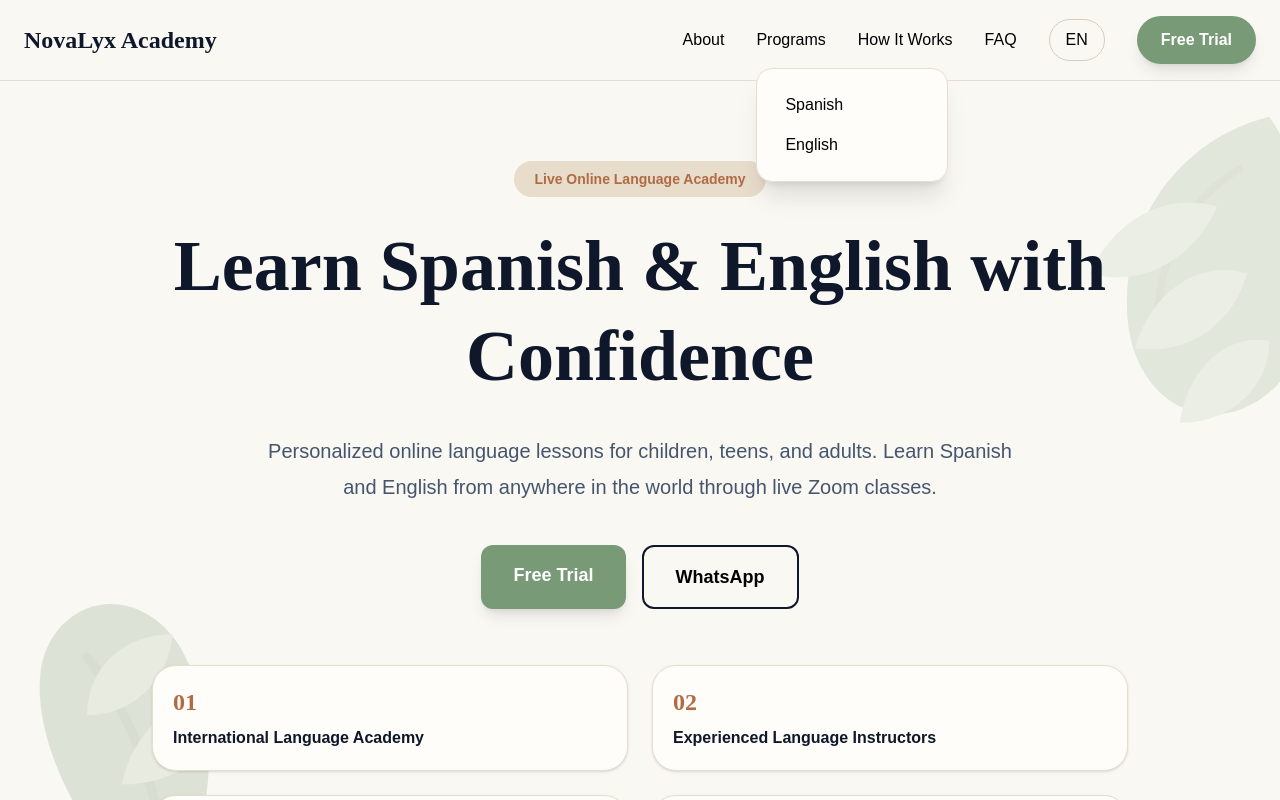
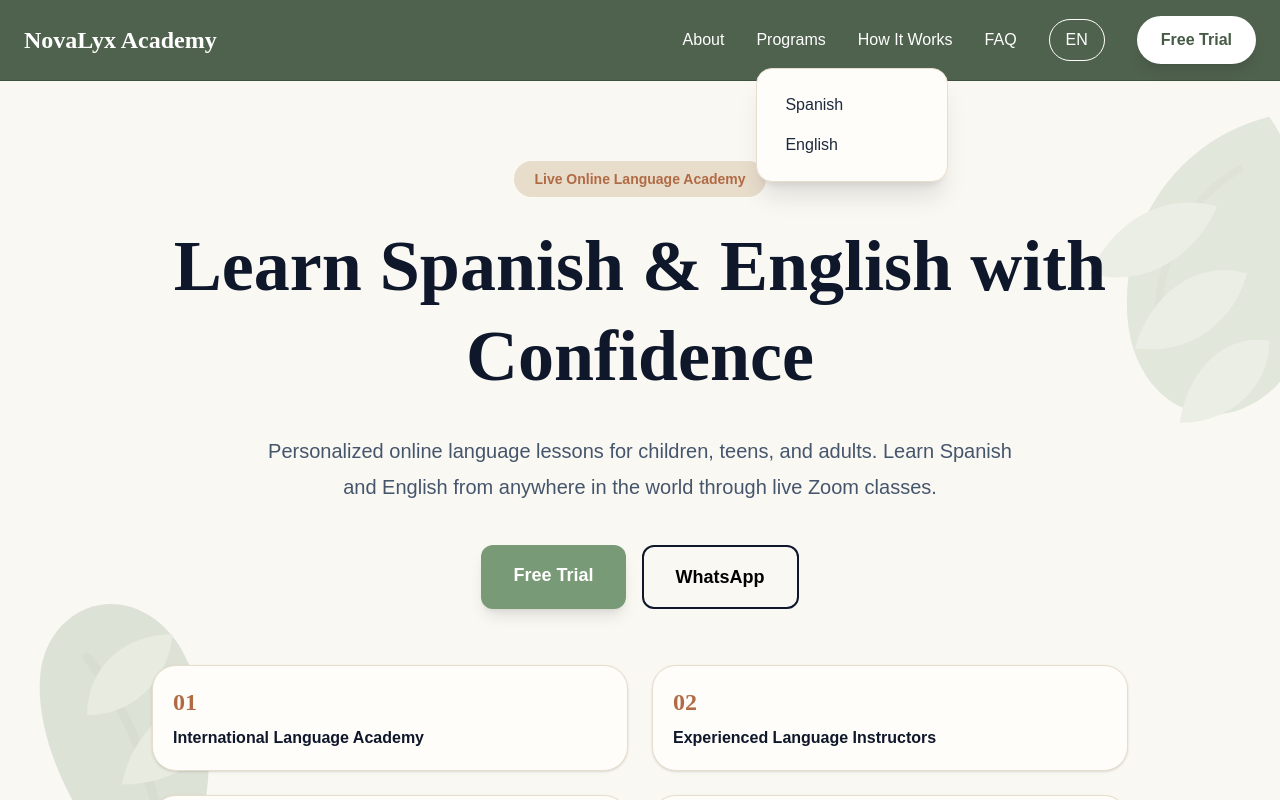
Before and after one commit to daniices/novalyx-academy, a React (Vite) app: page / in a window 1280 px wide. Both pictures are taken after a click on the button "Programs". Shown: the top 800 px of the page. Built offline with nearby package versions, Linux system fonts and the light colour scheme.

Commit message:
Update navbar to darker botanical green theme

```diff
--- a/src/components/Navbar.jsx
+++ b/src/components/Navbar.jsx
@@ -10,7 +10,7 @@ function Navbar() {
   const t = translations[language];
 
   return (
-    <header className="sticky top-0 z-50 border-b border-[#E7DDCC] bg-[#FAF8F3]/90 backdrop-blur-md">
+    <header className="sticky top-0 z-50 border-b border-[#3E503D] bg-[#465A45]/95 backdrop-blur-md">
 
       <div className="mx-auto flex h-20 max-w-7xl items-center justify-between px-6">
 
@@ -18,11 +18,12 @@ function Navbar() {
         {/* Logo */}
 
         <h1
-          className="text-2xl font-bold text-slate-900"
+          className="text-2xl font-bold text-white"
           style={{ fontFamily: "Playfair Display" }}
         >
           NovaLyx Academy
         </h1>
+
 
 
 
@@ -34,20 +35,22 @@ function Navbar() {
 
           <a
             href="#about"
-            className="transition hover:text-[#B06B45]"
+            className="text-white transition hover:text-[#F7E6D5]"
           >
             {t.about}
           </a>
 
 
 
-          {/* Programs */}
+
+
+          {/* Programs Dropdown */}
 
           <div className="relative">
 
             <button
               onClick={() => setProgramOpen(!programOpen)}
-              className="transition hover:text-[#B06B45]"
+              className="text-white transition hover:text-[#F7E6D5]"
             >
               {t.programs || "Programs"}
             </button>
@@ -58,20 +61,23 @@ function Navbar() {
 
               <div className="absolute left-0 mt-4 w-48 rounded-2xl border border-[#E7DDCC] bg-[#FFFDF9] p-4 shadow-xl">
 
+
                 <a
                   href="#courses"
-                  className="block rounded-lg px-3 py-2 hover:bg-[#F3ECE0]"
+                  className="block rounded-lg px-3 py-2 text-slate-800 transition hover:bg-[#F3ECE0]"
                 >
                   {t.spanishProgram || "Spanish"}
                 </a>
 
 
+
                 <a
                   href="#courses"
-                  className="block rounded-lg px-3 py-2 hover:bg-[#F3ECE0]"
+                  className="block rounded-lg px-3 py-2 text-slate-800 transition hover:bg-[#F3ECE0]"
                 >
                   {t.englishProgram || "English"}
                 </a>
+
 
               </div>
 
@@ -83,9 +89,10 @@ function Navbar() {
 
 
 
+
           <a
             href="#how"
-            className="transition hover:text-[#B06B45]"
+            className="text-white transition hover:text-[#F7E6D5]"
           >
             {t.howNav}
           </a>
@@ -93,9 +100,10 @@ function Navbar() {
 
 
 
+
           <a
             href="#faq"
-            className="transition hover:text-[#B06B45]"
+            className="text-white transition hover:text-[#F7E6D5]"
           >
             {t.faq}
           </a>
@@ -104,9 +112,13 @@ function Navbar() {
 
 
 
+
+
+          {/* Language Button */}
+
           <button
             onClick={toggleLanguage}
-            className="rounded-full border border-[#D8CCB8] px-4 py-2 transition hover:bg-[#EDE5D8]"
+            className="rounded-full border border-white px-4 py-2 text-white transition hover:bg-white hover:text-[#465A45]"
           >
             {language === "en" ? "EN" : "ES"}
           </button>
@@ -115,9 +127,13 @@ function Navbar() {
 
 
 
+
+
+          {/* Free Trial Button */}
+
           <a
             href="#booking"
-            className="rounded-full bg-[#799A76] px-6 py-3 font-semibold text-white shadow-lg transition duration-300 hover:-translate-y-1 hover:bg-[#5F805C]"
+            className="rounded-full bg-white px-6 py-3 font-semibold text-[#465A45] shadow-lg transition duration-300 hover:-translate-y-1 hover:bg-[#FAF8F3]"
           >
             {t.freeTrial}
           </a>
@@ -130,17 +146,23 @@ function Navbar() {
 
 
 
-        {/* Mobile Button */}
+
+
+        {/* Mobile Menu Button */}
 
         <button
           onClick={() => setMenuOpen(!menuOpen)}
-          className="text-3xl lg:hidden"
+          className="text-3xl text-white lg:hidden"
         >
           {menuOpen ? "✕" : "☰"}
         </button>
 
 
+
       </div>
+
+
+
 
 
 
@@ -150,7 +172,7 @@ function Navbar() {
 
       {menuOpen && (
 
-        <div className="border-t border-[#E7DDCC] bg-[#FAF8F3] lg:hidden">
+        <div className="border-t border-[#3E503D] bg-[#465A45] lg:hidden">
 
 
           <nav className="flex flex-col px-6 py-6">
@@ -158,7 +180,7 @@ function Navbar() {
 
             <a
               href="#about"
-              className="py-3"
+              className="py-3 text-white"
               onClick={() => setMenuOpen(false)}
             >
               {t.about}
@@ -166,9 +188,11 @@ function Navbar() {
 
 
 
+
+
             <a
               href="#courses"
-              className="py-3"
+              className="py-3 text-white"
               onClick={() => setMenuOpen(false)}
             >
               {t.programs || "Programs"}
@@ -176,23 +200,31 @@ function Navbar() {
 
 
 
+
+
             <a
               href="#how"
-              className="py-3"
+              className="py-3 text-white"
               onClick={() => setMenuOpen(false)}
             >
-              {t.howBadge}
+              {t.howNav}
             </a>
+
+
 
 
 
             <a
               href="#faq"
-              className="py-3"
+              className="py-3 text-white"
               onClick={() => setMenuOpen(false)}
             >
               {t.faq}
             </a>
+
+
+
+
 
 
 
@@ -202,7 +234,7 @@ function Navbar() {
                 toggleLanguage();
                 setMenuOpen(false);
               }}
-              className="mt-4 rounded-full border border-[#D8CCB8] px-4 py-3"
+              className="mt-4 rounded-full border border-white px-4 py-3 text-white transition hover:bg-white hover:text-[#465A45]"
             >
               {language === "en" ? "English" : "Español"}
             </button>
@@ -211,13 +243,17 @@ function Navbar() {
 
 
 
+
+
             <a
               href="#booking"
-              className="mt-4 rounded-full bg-[#799A76] px-6 py-3 text-center font-semibold text-white"
+              className="mt-4 rounded-full bg-white px-6 py-3 text-center font-semibold text-[#465A45]"
               onClick={() => setMenuOpen(false)}
             >
               {t.freeTrial}
             </a>
+
+
 
 
 
```
